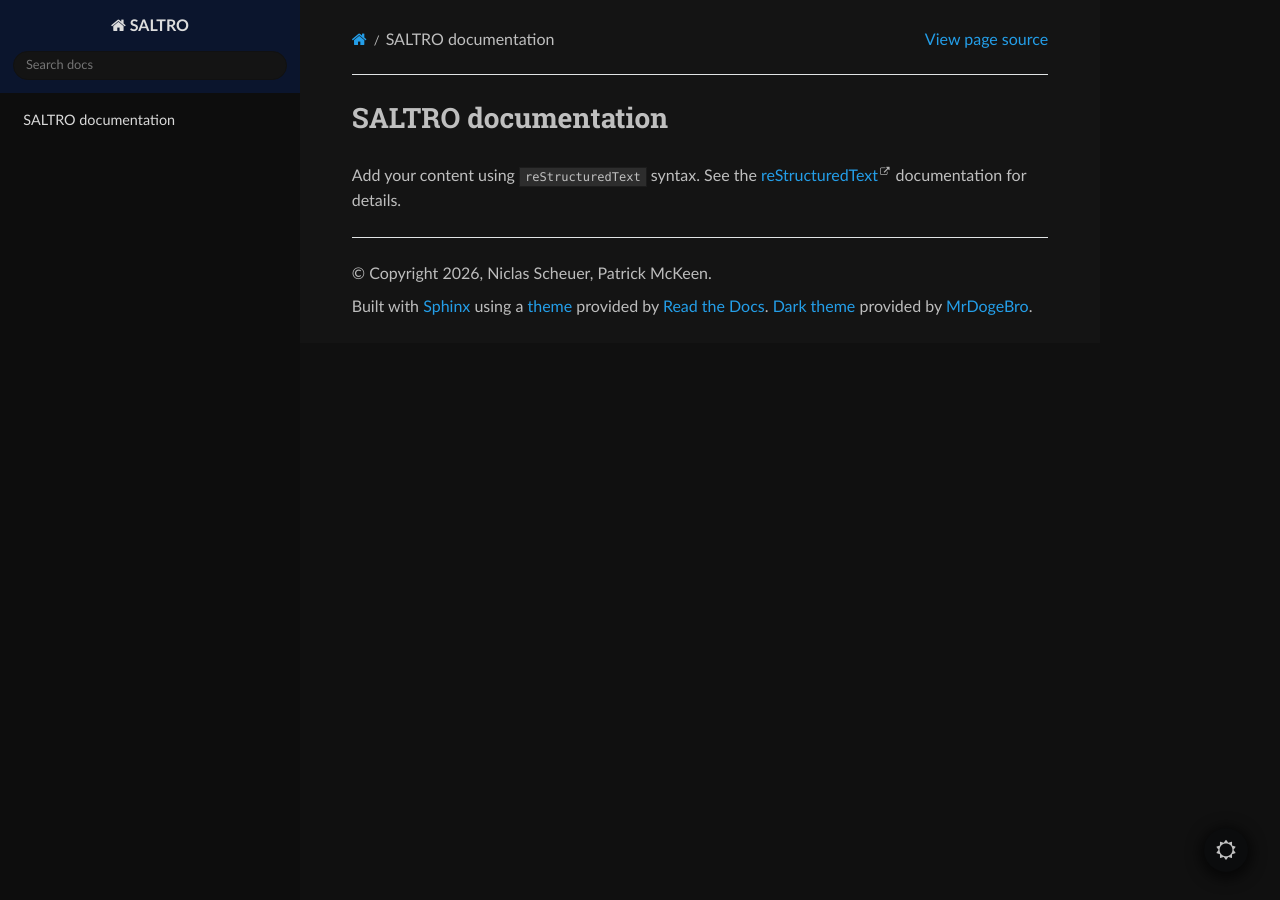
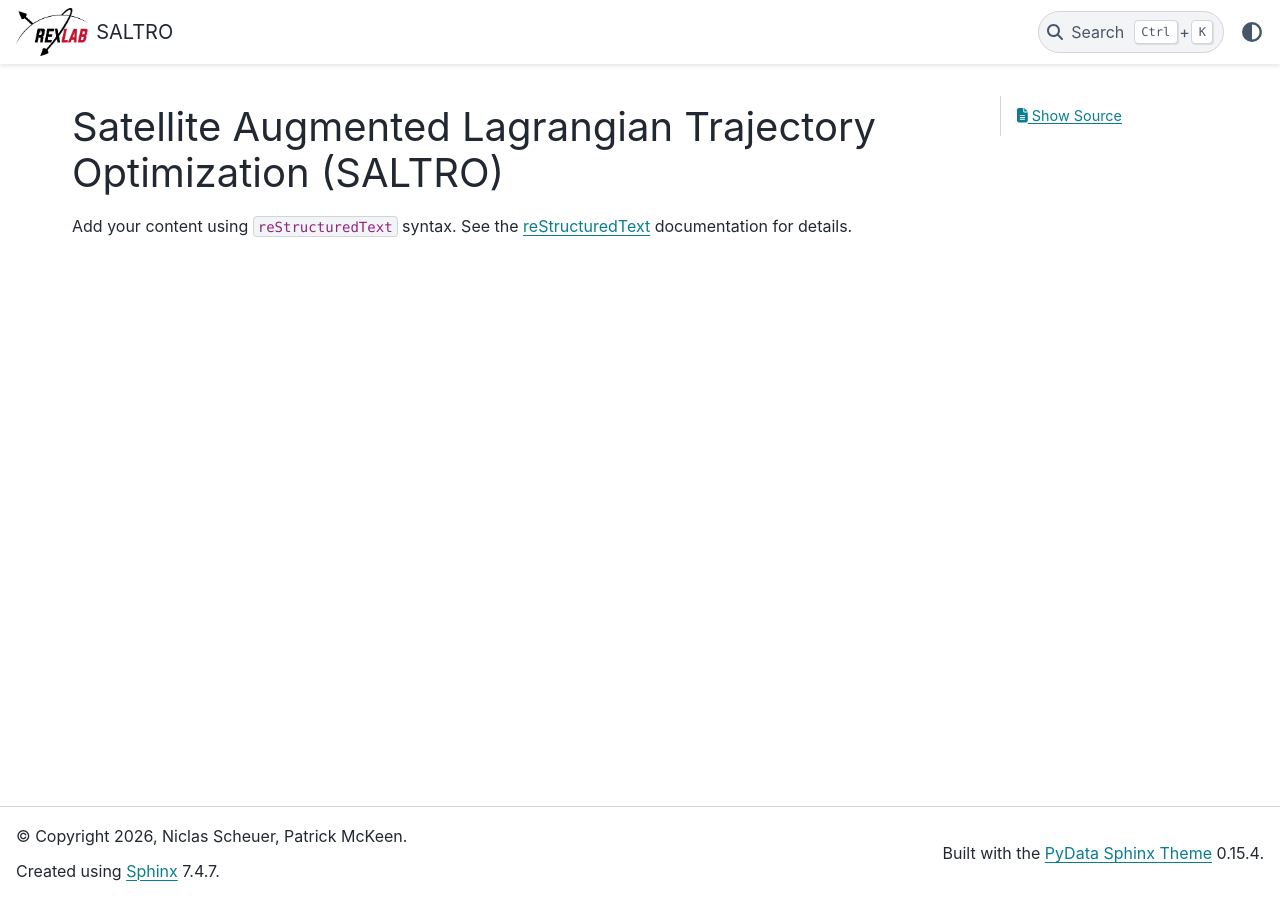
Before and after one commit to nscheuer/SALTRO, a Sphinx documentation site: the page built from docs/source/index.rst, in a window 1280 px wide. Built offline with Sphinx 7.4.7 and the PyData theme 0.15.4, drawn with Linux system fonts in a browser that asks for light colours; pages that are not in the unit, such as notebooks, are missing from menus.

Commit message:
documentation generation working

```diff
--- a/docs/source/conf.py
+++ b/docs/source/conf.py
@@ -14,18 +14,28 @@ release = '0.0.0'
 extensions = [
     "breathe",
     "sphinx.ext.mathjax",
-    "sphinx_rtd_dark_mode"
 ]
-default_dark_mode = True
 
 templates_path = ['_templates']
 exclude_patterns = ['_build', 'Thumbs.db', '.DS_Store']
 
-html_theme = "sphinx_rtd_theme"
+html_theme = "pydata_sphinx_theme"
 html_static_path = ['_static']
 html_theme_options = {
-    "style_external_links": True,
+    "logo": {
+        "text": "SALTRO",
+    },
+    "navbar_end": ["theme-switcher", "navbar-icon-links"],
+
+    # Empty this list to remove all icons (including GitHub)
+    "icon_links": [],
+
+    "show_nav_level": 2,
 }
+html_logo = "_static/rexlab.png"
+html_css_files = [
+    "https://cdnjs.cloudflare.com/ajax/libs/font-awesome/6.5.1/css/all.min.css"
+]
 
 breathe_projects = {
     "saltro": "./xml"
--- a/docs/source/index.rst
+++ b/docs/source/index.rst
@@ -1,9 +1,4 @@
-.. SALTRO documentation master file, created by
-   sphinx-quickstart on Mon Feb 16 16:47:05 2026.
-   You can adapt this file completely to your liking, but it should at least
-   contain the root `toctree` directive.
-
-SALTRO documentation
+Satellite Augmented Lagrangian Trajectory Optimization (SALTRO)
 ====================
 
 Add your content using ``reStructuredText`` syntax. See the
```
Also changed, not shown: other parts of docs/source/index.rst (+1 -1 lines), README.md (+1 -1 lines), docs/source/_static/rexlab.png (added).
